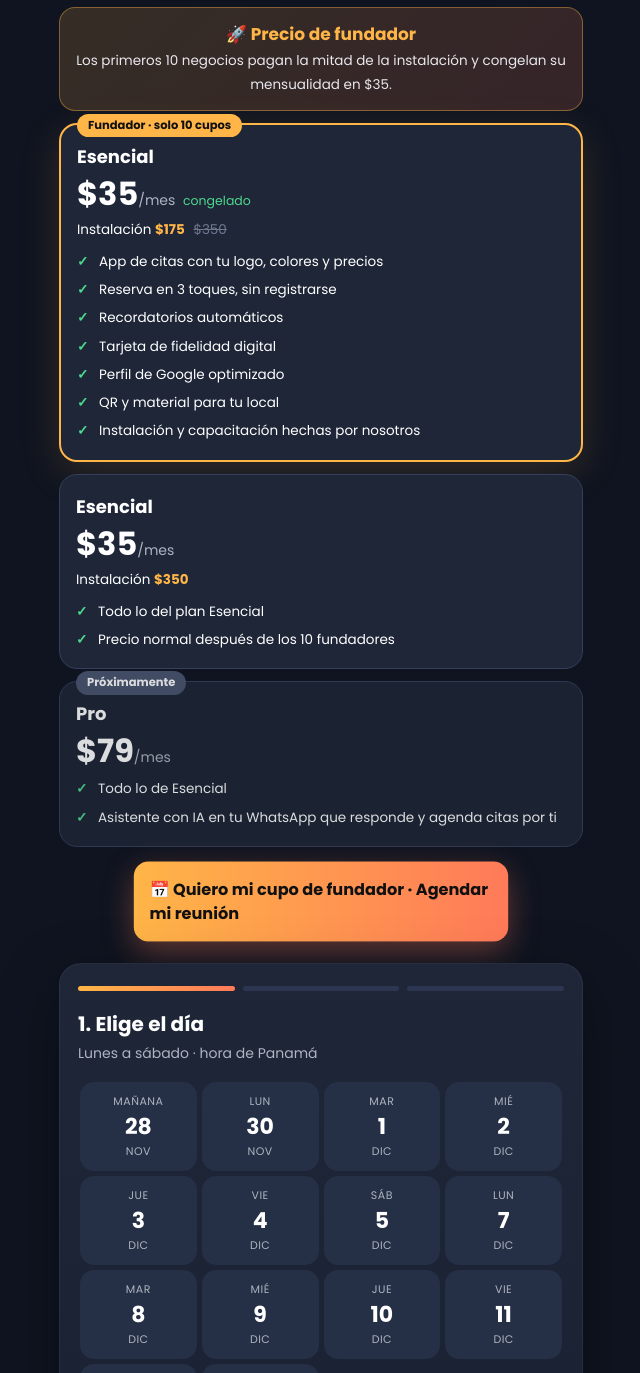
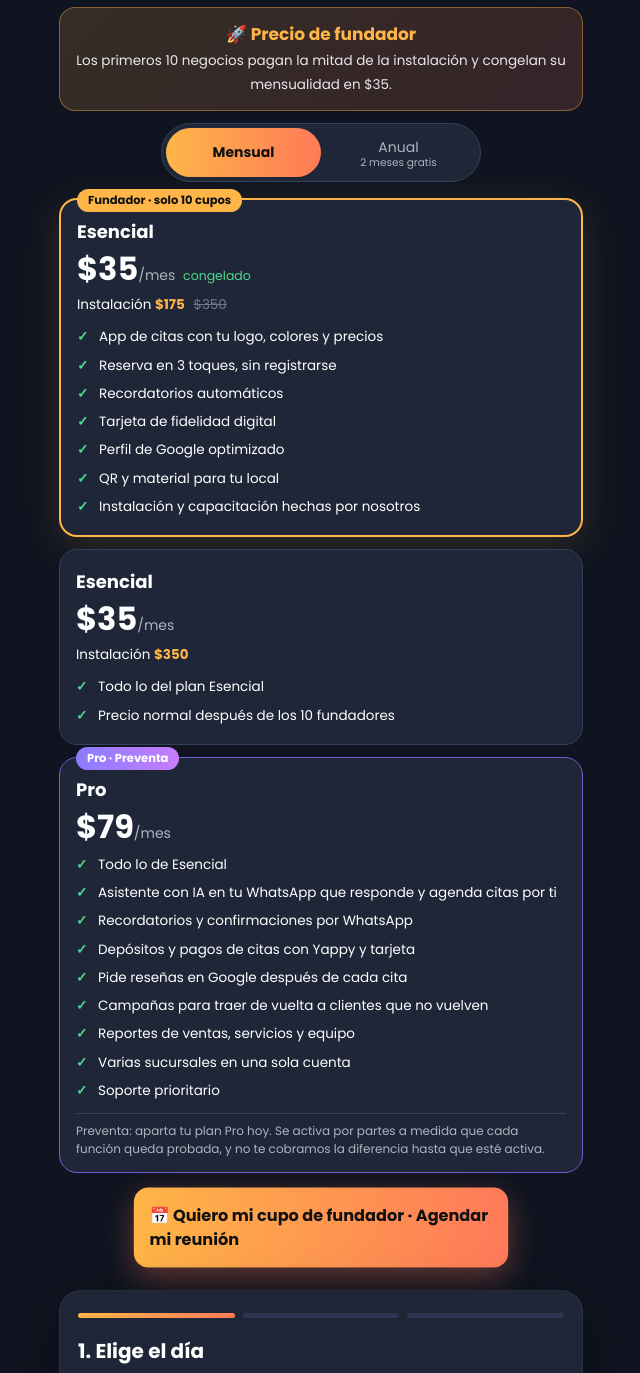
Before and after one commit to somosglow/demo, a plain HTML site: page index.html in a window 1280 px wide. Shown: the part 1140-2513 px from the top of the page, without its empty margins (319-959 px from the left). Drawn offline with Linux system fonts and the light colour scheme.

Commit message:
Planes: pago mensual o anual (2 meses gratis) y Pro en preventa con todas sus funciones
Co-Authored-By: Claude Opus 5.5 <noreply@anthropic.com>
Claude-Session: https://claude.ai/code/session_01BSfTpGBD3huWQkeM73oh1h

```diff
--- a/index.html
+++ b/index.html
@@ -141,7 +141,9 @@ canvas#conf{position:fixed;inset:0;pointer-events:none;z-index:50}
 .fund{background:linear-gradient(135deg,rgba(255,181,71,.16),rgba(255,122,89,.16));border:1px solid rgba(255,181,71,.4);border-radius:16px;padding:14px;margin-bottom:12px;text-align:center}.fund b{display:block;font-size:17px;color:var(--a)}.fund span{font-size:13.5px;color:#e8e8ee}
 .plan{position:relative;background:var(--card);border:1px solid #34405c;border-radius:18px;padding:18px 16px 14px;margin-bottom:12px}
 .plan.best{border:2px solid var(--a);box-shadow:0 10px 40px rgba(255,181,71,.15)}.plan.soon{opacity:.85}
-.pb{position:absolute;top:-11px;left:16px;background:var(--a);color:#111;font-size:11.5px;font-weight:700;padding:3px 11px;border-radius:99px}.pb.gray{background:#4a5570;color:#fff}
+.pb{position:absolute;top:-11px;left:16px;background:var(--a);color:#111;font-size:11.5px;font-weight:700;padding:3px 11px;border-radius:99px}.pb.gray{background:#4a5570;color:#fff}.pb.pro{background:linear-gradient(90deg,#8B7CFF,#C77DFF);color:#fff}.plan.pro{border-color:#6f5fd6}
+.tog{display:flex;background:var(--card);border:1px solid #34405c;border-radius:99px;padding:4px;margin:0 auto 16px;max-width:320px}.tog button{flex:1;border:0;background:none;color:var(--soft);font:inherit;font-size:14px;padding:9px;border-radius:99px;cursor:pointer}.tog button.on{background:linear-gradient(90deg,var(--a),var(--b));color:#111;font-weight:700}.tog em{font-style:normal;font-size:10.5px;display:block;line-height:1}
+.pnote{font-size:12px;color:var(--soft);margin-top:8px;border-top:1px solid #34405c;padding-top:8px}
 .plan h3{font-size:18px}.pr{font-size:14px;color:var(--soft)}.pr b{font-size:32px;color:#fff}.pr em{font-style:normal;color:var(--ok);font-size:12.5px;margin-left:4px}
 .inst{font-size:13.5px;margin:2px 0 8px}.inst b{color:var(--a)}.inst s{color:#6f7890;margin-left:5px}
 .plan ul{list-style:none;font-size:13.5px}.plan li{padding:4px 0 4px 22px;position:relative}.plan li:before{content:"✓";position:absolute;left:0;color:var(--ok);font-weight:700}
@@ -215,15 +217,20 @@ canvas#conf{position:fixed;inset:0;pointer-events:none;z-index:50}
 
   <section class="plans" id="planes">
     <div class="fund"><b>🚀 Precio de fundador</b><span>Los primeros 10 negocios pagan la mitad de la instalación y congelan su mensualidad en $35.</span></div>
+    <div class="tog" role="group" aria-label="Forma de pago"><button class="on" data-p="m">Mensual</button><button data-p="a">Anual <em>2 meses gratis</em></button></div>
     <div class="plan best"><span class="pb">Fundador · solo 10 cupos</span>
-      <h3>Esencial</h3><div class="pr"><b>$35</b>/mes <em>congelado</em></div>
+      <h3>Esencial</h3><div class="pr"><b data-m="$35" data-a="$350">$35</b><span data-m="/mes" data-a="/año">/mes</span> <em>congelado</em></div>
       <div class="inst">Instalación <b>$175</b> <s>$350</s></div>
       <ul><li>App de citas con tu logo, colores y precios</li><li>Reserva en 3 toques, sin registrarse</li><li>Recordatorios automáticos</li><li>Tarjeta de fidelidad digital</li><li>Perfil de Google optimizado</li><li>QR y material para tu local</li><li>Instalación y capacitación hechas por nosotros</li></ul>
     </div>
-    <div class="plan"><h3>Esencial</h3><div class="pr"><b>$35</b>/mes</div><div class="inst">Instalación <b>$350</b></div><ul><li>Todo lo del plan Esencial</li><li>Precio normal después de los 10 fundadores</li></ul></div>
-    <div class="plan soon"><span class="pb gray">Próximamente</span><h3>Pro</h3><div class="pr"><b>$79</b>/mes</div><ul><li>Todo lo de Esencial</li><li>Asistente con IA en tu WhatsApp que responde y agenda citas por ti</li></ul></div>
+    <div class="plan"><h3>Esencial</h3><div class="pr"><b data-m="$35" data-a="$350">$35</b><span data-m="/mes" data-a="/año">/mes</span></div><div class="inst">Instalación <b>$350</b></div><ul><li>Todo lo del plan Esencial</li><li>Precio normal después de los 10 fundadores</li></ul></div>
+    <div class="plan pro"><span class="pb pro">Pro · Preventa</span><h3>Pro</h3><div class="pr"><b data-m="$79" data-a="$790">$79</b><span data-m="/mes" data-a="/año">/mes</span></div>
+      <ul><li>Todo lo de Esencial</li><li>Asistente con IA en tu WhatsApp que responde y agenda citas por ti</li><li>Recordatorios y confirmaciones por WhatsApp</li><li>Depósitos y pagos de citas con Yappy y tarjeta</li><li>Pide reseñas en Google después de cada cita</li><li>Campañas para traer de vuelta a clientes que no vuelven</li><li>Reportes de ventas, servicios y equipo</li><li>Varias sucursales en una sola cuenta</li><li>Soporte prioritario</li></ul>
+      <p class="pnote">Preventa: aparta tu plan Pro hoy. Se activa por partes a medida que cada función queda probada, y no te cobramos la diferencia hasta que esté activa.</p>
+    </div>
     <a class="showcta" href="#card" onclick="document.getElementById('card').scrollIntoView({behavior:'smooth'});return false">📅 Quiero mi cupo de fundador · Agendar mi reunión</a>
   </section>
+  <script>document.querySelectorAll(".tog button").forEach(b=>b.onclick=()=>{document.querySelectorAll(".tog button").forEach(x=>x.classList.toggle("on",x===b));const k=b.dataset.p;document.querySelectorAll("#planes [data-m]").forEach(e=>e.textContent=e.dataset[k])})</script>
 
   <div class="card" id="card">
     <div class="steps"><div class="on" id="p1"><span></span></div><div id="p2"><span></span></div><div id="p3"><span></span></div></div>
```
